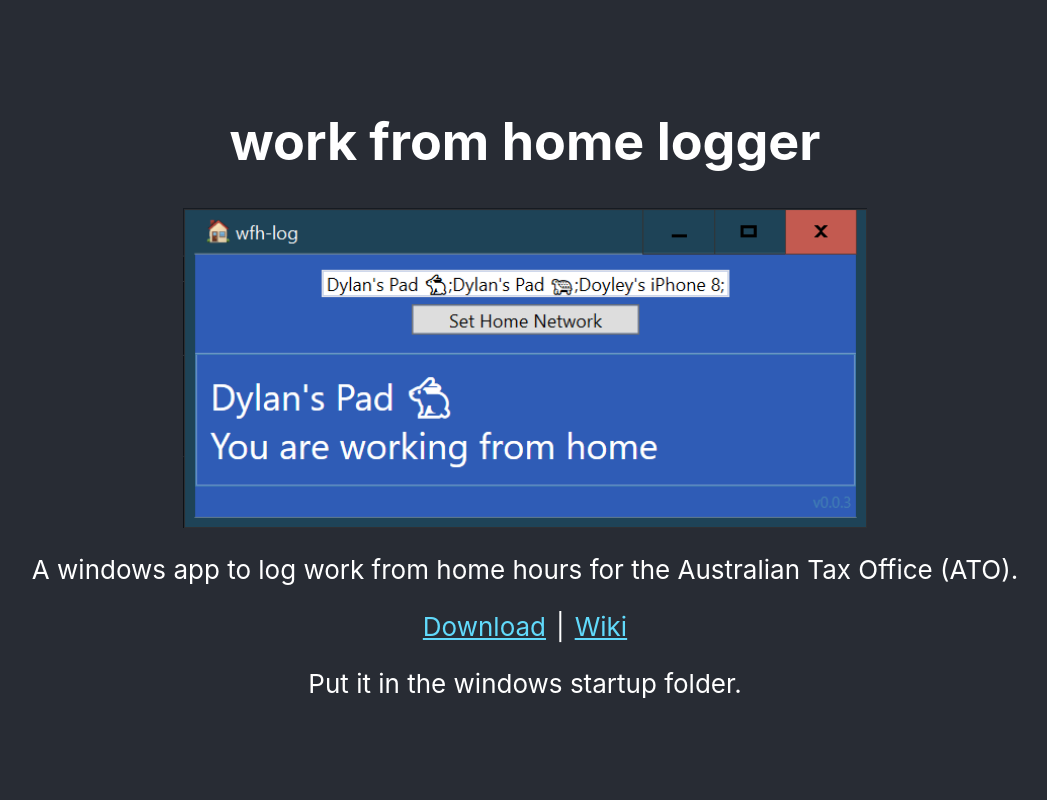
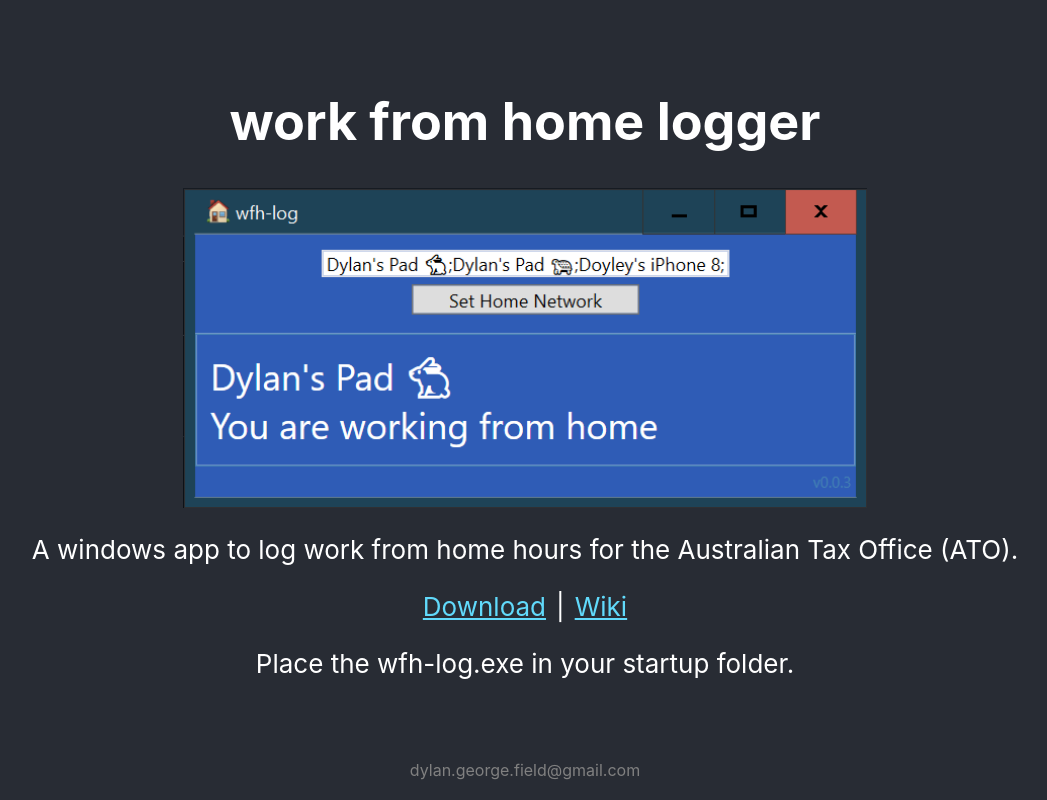
Before and after one commit to dylan-george-field/work-from-home-log, a React (Create React App) app in the folder site/: page / in a window 1280 px wide. Shown: the whole page, without its empty margins (115-1162 px from the left). Built offline with nearby package versions, Linux system fonts and the light colour scheme.

Commit message:
add email to footer of site

```diff
--- a/site/src/App.css
+++ b/site/src/App.css
@@ -14,7 +14,7 @@
 }
 .App-header {
   background-color: #282c34;
-  min-height: 100vh;
+  min-height: 95vh;
   display: flex;
   flex-direction: column;
   align-items: center;
@@ -28,6 +28,12 @@
   margin: 10px;
 }
 
+footer {
+  background-color: #282c34;
+  color: gray;
+  min-height: 5vh;
+}
+
 @keyframes App-logo-spin {
   from {
     transform: rotate(0deg);
--- a/site/src/App.js
+++ b/site/src/App.js
@@ -26,8 +26,11 @@ function App() {
             Wiki
           </a>
         </span>
-        <p>Put it in the windows startup folder.</p>
+        <p>Place the wfh-log.exe in your startup folder.</p>
       </header>
+      <footer>
+        dylan.george.field@gmail.com
+      </footer>
     </div>
   );
 }
```
